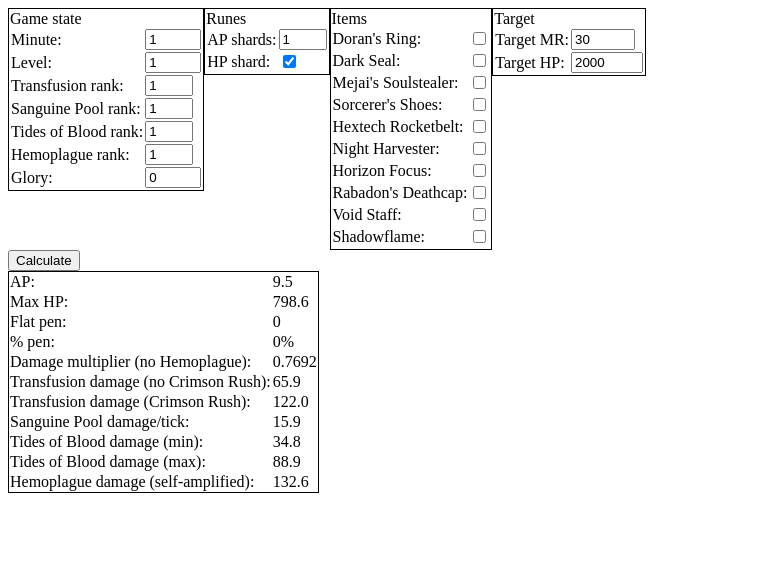
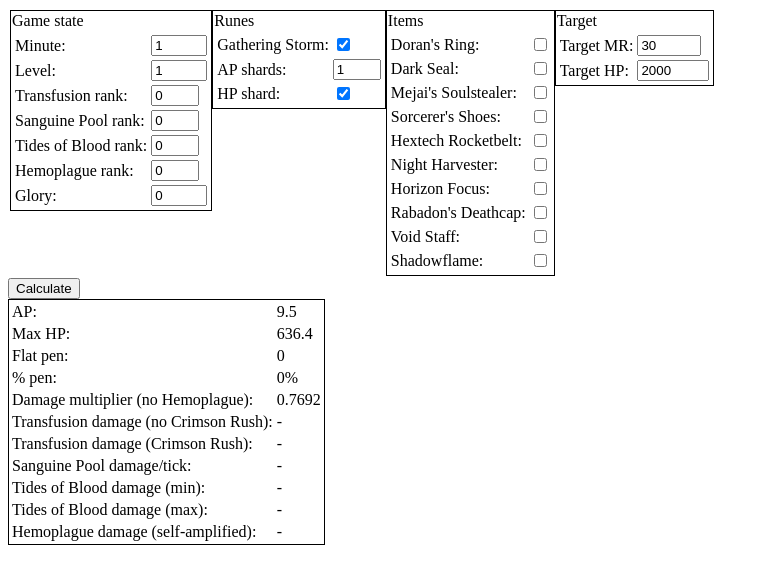
Before and after one commit to PhiDelta-Dev/phidelta-dev.github.io, a plain HTML site: page index.html in a window 1280 px wide. Both pictures are taken after a click on the button "Calculate". Shown: the whole page, without its empty margins (0-769 px from the left). Drawn offline with Linux system fonts and the light colour scheme.

Commit message:
Add files via upload

```diff
--- a/index.html
+++ b/index.html
@@ -22,19 +22,19 @@
                                 </tr>
                                 <tr>
                                     <td>Transfusion rank:</td>
-                            <td><input id = "rank_transfusion" type = "number"  min = "1" max = "5" value = "1"></td>
+                                    <td><input id = "rank_transfusion" type = "number"  min = "0" max = "5" value = "0"></td>
                                 </tr>
                                 <tr>
                                     <td>Sanguine Pool rank:</td>
-                            <td><input id = "rank_sanguine_pool" type = "number"  min = "1" max = "5" value = "1"></td>
+                                    <td><input id = "rank_sanguine_pool" type = "number"  min = "0" max = "5" value = "0"></td>
                                 </tr>
                                 <tr>
                                     <td>Tides of Blood rank:</td>
-                            <td><input id = "rank_tides_of_blood" type = "number"  min = "1" max = "5" value = "1"></td>
+                                    <td><input id = "rank_tides_of_blood" type = "number"  min = "0" max = "5" value = "0"></td>
                                 </tr>
                                 <tr>
                                     <td>Hemoplague rank:</td>
-                            <td><input id = "rank_hemoplague" type = "number"  min = "1" max = "3" value = "1"></td>
+                                    <td><input id = "rank_hemoplague" type = "number"  min = "0" max = "3" value = "0"></td>
                                 </tr>
                                 <tr>
                                     <td>Glory:</td>
@@ -45,6 +45,10 @@
                         <td class = "panel">
                             <table>
                                 <tr>Runes</tr>
+                                <tr>
+                                    <td>Gathering Storm:</td>
+                                    <td><input id = "gathering_storm" type = "checkbox" checked = "checked"></td>
+                                </tr>
                                 <tr>
                                     <td>AP shards:</td>
                                     <td><input id = "ap_shards" type = "number"  min = "0" max = "2" value = "1"></td>
@@ -117,7 +121,7 @@
                 </form>
             </tr>
             <tr>
-        </td><button onclick = "compute_damage()">Calculate</button>
+                <button onclick = "compute_damage()">Calculate</button>
             </tr>
             <tr>
                 <table id = "table_output">
--- a/vlad.css
+++ b/vlad.css
@@ -1,17 +1,12 @@
-table
-{
-    border-collapse: collapse;
-}
-
 .panel
 {
     display: inline-block;
-vertical-align: top;
-border: 1px solid;
-align-self: top;
+    vertical-align: top;
+    border: 1px solid;
+    align-self: top;
 }
 
 #table_output
 {
-border: 1px solid;
+    border: 1px solid;
 }
--- a/vlad.js
+++ b/vlad.js
@@ -58,6 +58,7 @@
     let glory = Number(document.forms["form"]["glory"].value);
 
     //Read runes
+    let gathering_storm = Boolean(document.forms["form"]["gathering_storm"].checked);
     let ap_shard_count = Number(document.forms["form"]["ap_shards"].value);
     let hp_shard = Boolean(document.forms["form"]["hp_shard"].checked);
 
@@ -84,8 +85,11 @@
     var percent_pen = 0;
 
     //Gathering Storm
+    if(gathering_storm)
+    {
         let ten_min = Math.floor(minute / 10);
         ap += 4 * ten_min * (ten_min + 1);
+    }
 
     //AP shards
     ap += 9 * ap_shard_count;
@@ -176,7 +180,7 @@
         bonus_hp += ap_old * 1.6;
     }
 
-    let max_hp = base_hp[level + 1] + bonus_hp;
+    let max_hp = base_hp[level - 1] + bonus_hp;
     let multiplier = damage_multiplier(target_mr, flat_pen, percent_pen, cinderbloom, target_hp);
 
     //Output stats
@@ -187,10 +191,40 @@
     document.getElementById("result_damage_multiplier").innerHTML = multiplier.toFixed(4);
 
     //Output damage
-    document.getElementById("result_damage_transfusion").innerHTML =  (multiplier * transfusion_damage(rank_transfusion, ap, false)).toFixed(1);
+    if(rank_transfusion > 0)
+    {
+        document.getElementById("result_damage_transfusion").innerHTML = (multiplier * transfusion_damage(rank_transfusion, ap, false)).toFixed(1);
         document.getElementById("result_damage_transfusion_crimson_rush").innerHTML = (multiplier * transfusion_damage(rank_transfusion, ap, true)).toFixed(1);
+    }
+    else
+    {
+        document.getElementById("result_damage_transfusion").innerHTML = "-";
+        document.getElementById("result_damage_transfusion_crimson_rush").innerHTML = "-";
+    }
+    if(rank_sanguine_pool > 0)
+    {
         document.getElementById("result_damage_sanguine_pool").innerHTML = ((hypershot ? 1.1 : 1.0) * multiplier * sanguine_pool_damage(rank_sanguine_pool, bonus_hp)).toFixed(1);
+    }
+    else
+    {
+        document.getElementById("result_damage_sanguine_pool").innerHTML = "-";
+    }
+    if(rank_sanguine_pool > 0)
+    {
         document.getElementById("result_damage_tides_of_blood_min").innerHTML = ((hypershot ? 1.1 : 1.0) * multiplier * tides_of_blood_damage(rank_tides_of_blood, ap, max_hp, 0.0)).toFixed(1);
         document.getElementById("result_damage_tides_of_blood_max").innerHTML = ((hypershot ? 1.1 : 1.0) * multiplier * tides_of_blood_damage(rank_tides_of_blood, ap, max_hp, 1.0)).toFixed(1);
+    }
+    else
+    {
+        document.getElementById("result_damage_tides_of_blood_min").innerHTML = "-";
+        document.getElementById("result_damage_tides_of_blood_max").innerHTML = "-";
+    }
+    if(rank_hemoplague > 0)
+    {
         document.getElementById("result_damage_hemoplague").innerHTML = (multiplier * hemoplague_damage(rank_hemoplague, ap)).toFixed(1);
     }
+    else
+    {
+        document.getElementById("result_damage_hemoplague").innerHTML = "-";
+    }
+}
```
Lines whose indentation alone changed are shown as unchanged.
